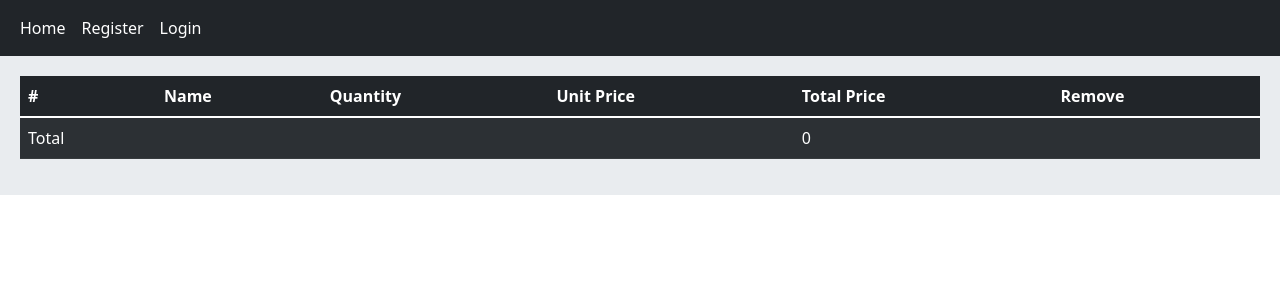
After one commit to misam72/Shop, a Django app: page /orders/cart/ in a window 1280 px wide. The commit adds this page. Shown: the top 300 px of the page. Run offline with Django 4.2, Linux system fonts and the light colour scheme.

Commit message:
Implement cart management

```diff
--- a/home/templates/home/detail.html
+++ b/home/templates/home/detail.html
@@ -6,4 +6,10 @@
     <p>{{product.price}} $</p>
     <img src="{{product.image.url}}" style="width: 300px;">
     <p>{{product.description}}</p>
+    <br/>
+    <form action='{% url 'orders:cart_add' product.id %}' method='POST'>
+        {% csrf_token %}
+        {{ form.as_p }}
+        <input type='submit' value='Add to Cart'>
+    </form>
 {% endblock %}
--- a/home/views.py
+++ b/home/views.py
@@ -4,6 +4,7 @@ from .models import Product, Category
 from . import tasks
 from django.contrib import messages
 from utils import IsAdminUserMixin
+from orders.forms import CartAddForm
 
 
 class HomeView(View):
@@ -18,8 +19,8 @@ class HomeView(View):
 class ProductDetailView(View):
     def get(self, request, slug):
         product = get_object_or_404(Product, slug=slug)
-        print(product.image.url, '***')
-        return render(request, 'home/detail.html', {'product':product})
+        form = CartAddForm()
+        return render(request, 'home/detail.html', {'product':product, 'form': form})
 
 class BucketHome(IsAdminUserMixin, View):
     template_name = 'home/bucket.html'
--- /dev/null
+++ b/orders/cart.py
@@ -0,0 +1,43 @@
+from home.models import Product
+
+CART_SESSION_ID = 'cart'
+
+class Cart:
+    def __init__(self, request):
+        self.session = request.session
+        cart = self.session.get(CART_SESSION_ID)
+        if not cart:
+            cart = self.session[CART_SESSION_ID] = {}
+        self.cart = cart
+
+    def __iter__(self):
+        product_ids = self.cart.keys()
+        products = Product.objects.filter(id__in=product_ids)
+        cart = self.cart.copy()
+        for product in products:
+            cart[str(product.id)]['product_name'] = product
+
+        for item in cart.values():
+            item['total_price'] = float(item['price']) * item['quantity']
+            yield item
+
+    def add(self, product, quantity):
+        pid = str(product.id)
+        if pid not in self.cart:
+            self.cart[pid] = {'quantity':0, 'price': str(product.price)}
+        self.cart[pid]['quantity'] += quantity
+        self.save()
+
+    def remove(self, product):
+        pid = str(product.id)
+        if pid in self.cart:
+            del self.cart[pid]
+            self.save()
+
+
+    def save(self):
+        self.session.modified = True
+
+    def get_total_price(self):
+        print(self.cart)
+        return sum(float(item['price']) * item['quantity'] for item in self.cart.values())
--- /dev/null
+++ b/orders/forms.py
@@ -0,0 +1,4 @@
+from django import forms
+
+class CartAddForm(forms.Form):
+    quantity = forms.IntegerField(min_value=1, max_value=9)
--- /dev/null
+++ b/orders/templates/orders/cart.html
@@ -0,0 +1,38 @@
+{% extends "base.html" %}
+
+{% block content %}
+<table class="table table-striped table-dark">
+    <thead>
+      <tr>
+        <th scope="col">#</th>
+        <th scope="col">Name</th>
+        <th scope="col">Quantity</th>
+        <th scope="col">Unit Price</th>
+        <th scope="col">Total Price</th>
+        <th scope="col">Remove</th>
+
+
+      </tr>
+    </thead>
+    <tbody>
+      {% for item in cart%}
+      <tr>
+        <th scope="row">{{forloop.counter}}</th>
+        <td>{{item.product_name}}</td>
+        <td>{{item.quantity}}</td>
+        <td>{{item.price}}</td>
+        <td>{{item.total_price}}</td>
+        <td><a href='{%url 'orders:cart_remove' item.product_name.id%}'>remove</a></td>
+
+      </tr>
+      {% endfor %}
+      <tr>
+        <td>Total</td>
+        <td colspan="3"></td>
+        <td>{{cart.get_total_price}}</td>
+        <td colspan="1"></td>
+      </tr>
+    </tbody>
+  </table>
+
+{% endblock content %}
--- /dev/null
+++ b/orders/urls.py
@@ -0,0 +1,10 @@
+from django.urls import path
+from . import views
+
+app_name = 'orders'
+
+urlpatterns = [
+    path('cart/', views.CartView.as_view(), name='cart'),
+    path('cart/add/<int:product_id>/', views.CartAddView.as_view(), name='cart_add'),
+    path('cart/remove/<int:product_id>/', views.CartRemove.as_view(), name='cart_remove'),
+]
--- a/orders/views.py
+++ b/orders/views.py
@@ -1,3 +1,30 @@
-from django.shortcuts import render
+from django.shortcuts import render, get_object_or_404, redirect
+from django.views import View
+from .cart import Cart
+from home.models import Product
+from .forms import CartAddForm
 
-# Create your views here.
+
+class CartView(View):
+
+    def get(self, request):
+        cart = Cart(request)
+        return render(request, 'orders/cart.html', {'cart': cart})
+
+
+class CartAddView(View):
+
+    def post(self, request, product_id):
+        cart = Cart(request)
+        product = get_object_or_404(Product, id=product_id)
+        form = CartAddForm(request.POST)
+        if form.is_valid():
+            cart.add(product, form.cleaned_data['quantity'])
+        return redirect('orders:cart')
+
+class CartRemove(View):
+    def get(self, request, product_id):
+        cart = Cart(request)
+        product = get_object_or_404(Product, id=product_id)
+        cart.remove(product)
+        return redirect('orders:cart')
--- a/shop/settings.py
+++ b/shop/settings.py
@@ -37,8 +37,13 @@ INSTALLED_APPS = [
     'django.contrib.sessions',
     'django.contrib.messages',
     'django.contrib.staticfiles',
+
+    # local apps
     'account.apps.AccountConfig',
     'home.apps.HomeConfig',
+    'orders.apps.OrdersConfig',
+
+    #Third party apps
     'storages',
     'django_celery_beat',
 ]
--- a/shop/urls.py
+++ b/shop/urls.py
@@ -7,6 +7,7 @@ urlpatterns = [
     path('admin/', admin.site.urls),
     path('', include('home.urls', namespace='home')),
     path('account/', include('account.urls', namespace='account')),
+    path('orders/', include('orders.urls', namespace='orders')),
 ] + static(settings.MEDIA_URL, document_root=settings.MEDIA_ROOT)
 # Above code (+ static...)only for development for detecting Media files in
 # development phase and must be deleted in production.
--- a/templates/inc/navbar.html
+++ b/templates/inc/navbar.html
@@ -4,6 +4,7 @@
             <a class="nav-link active" href="{% url 'home:home' %}">Home</a>
             {% if request.user.is_authenticated %}
                 <a class="nav-link active" href="{% url 'account:user_logout' %}">Logout</a>
+                <a class="nav-link active" href="{% url 'orders:cart' %}">Cart</a>
             {%else%}
                 <a class="nav-link active" href="{% url 'account:user_register' %}">Register</a>
                 <a class="nav-link active" href="{% url 'account:user_login' %}">Login</a>
```
Also changed, not shown: Other/generators_and_iterators.py (added, +14 -0 lines).
